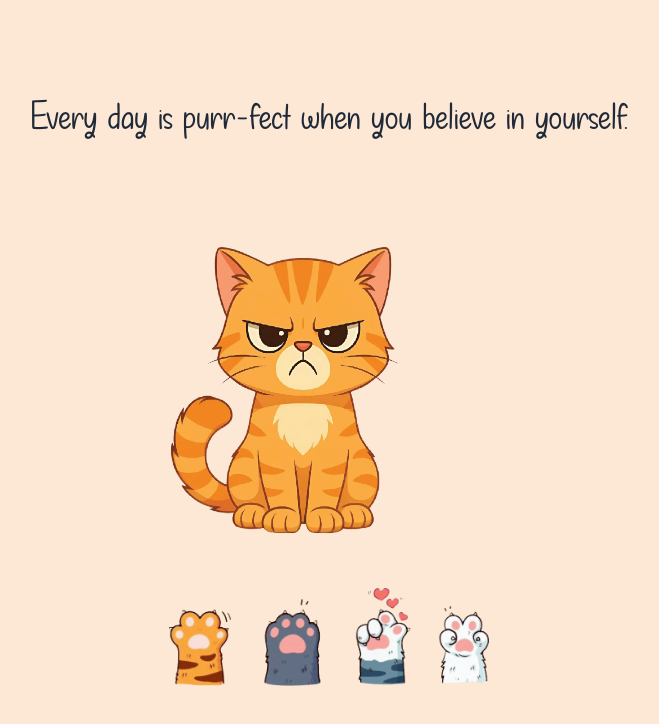
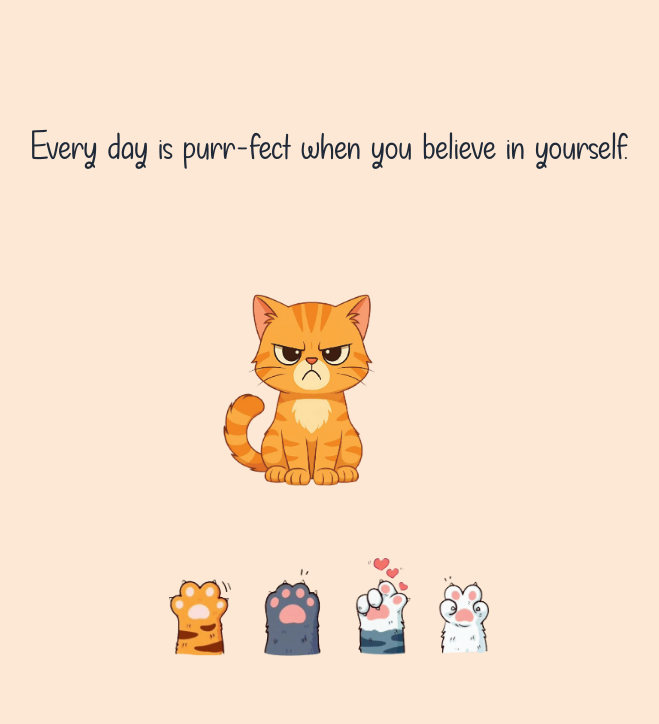
Before and after one commit to longbachit-lgtm/positive, a React (Vite) app: page / in a window 1280 px wide. Shown: the top 724 px of the page, without its empty margins (311-970 px from the left). Built offline with nearby package versions, Linux system fonts and the light colour scheme.

Commit message:
block scroll 2

```diff
--- a/src/App.jsx
+++ b/src/App.jsx
@@ -76,7 +76,7 @@ export default function CatQuotesApp() {
       <motion.img
         src={current.cat}
         alt="cat"
-        className="w-90 h-90 object-contain"
+        className="w-60  object-contain"
         animate={imgCtrl}
         initial={false}
         draggable={false}
--- a/src/index.css
+++ b/src/index.css
@@ -16,7 +16,11 @@
 html,
 body,
 #root {
-  height: 100%;
+  overflow: hidden;
+  box-sizing: border-box;
+  width: 100vw;
+  height: 100vh;
+
 }
 
 @font-face {
@@ -26,8 +30,6 @@ body,
   font-style: normal;
   margin: 0;
   padding: 0;
-  width: 100%;
-  height: 100%;
   overflow: hidden;
   /* 🔥 chặn scroll */
 }
@@ -39,37 +41,6 @@ body {
   font-family: "AutumnInSeptember", -apple-system, "Segoe UI", Roboto, Arial, "Noto Sans";
 }
 
-.page {
-  min-height: 100%;
-  display: flex;
-  flex-direction: column;
-}
-
-.header {
-  text-align: center;
-  padding: 24px 16px 8px;
-}
-
-.header h1 {
-  margin: 0;
-  font-size: 24px;
-}
-
-.hint {
-  margin: 6px 0 0;
-  color: var(--muted);
-  font-size: 14px;
-}
-
-.layout {
-  display: grid;
-  gap: 20px;
-  padding: 16px;
-  max-width: 1100px;
-  margin: 0 auto;
-  width: 100%;
-  grid-template-columns: 1fr 340px;
-}
 
 @media (max-width: 920px) {
   .layout {
@@ -78,30 +49,18 @@ body {
 }
 
 #box-cat {
-  width: 100vw;
-  height: 100vh;
   display: flex;
   justify-content: space-evenly;
   align-items: center;
-  overflow: hidden;
-  box-sizing: border-box;
-  overflow-y: hidden !important
 
 }
 
-#box-cat>* {
-  box-sizing: border-box;
-  max-width: 100%;
-  /* giới hạn chiều rộng không vượt cha */
-  max-height: 100%;
-  /* giới hạn chiều cao không vượt cha */
-  overflow: hidden;
-}
 
 #box-cat img {
   max-width: 92vw;
-  max-height: 60dvh !important;    /* ảnh không cao quá màn hình */
-  height: auto !important ;
+  max-height: 60dvh !important;
+  /* ảnh không cao quá màn hình */
+  height: auto !important;
 }
 
 #foot {
```
